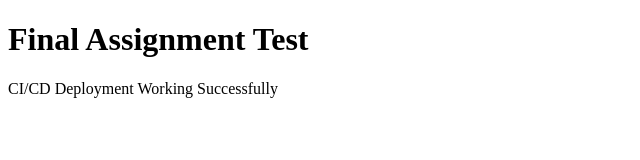
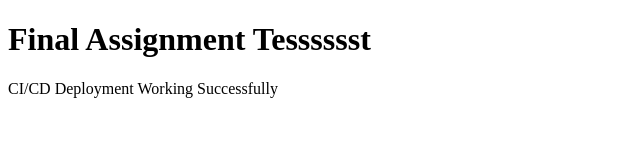
Before and after one commit to NiranPrem/devops-assignment, a website: page app/web/index.html in a window 1280 px wide. Shown: the whole page, without its empty margins (0-640 px from the left). Drawn offline with Linux system fonts and the light colour scheme.

Commit message:
Update index.html

```diff
--- a/app/web/index.html
+++ b/app/web/index.html
@@ -4,7 +4,7 @@
     <title>DevOps Assignment</title>
 </head>
 <body>
-    <h1>Final Assignment Test</h1>
+    <h1>Final Assignment Tesssssst</h1>
     <p>CI/CD Deployment Working Successfully</p>
 </body>
 </html>
```
